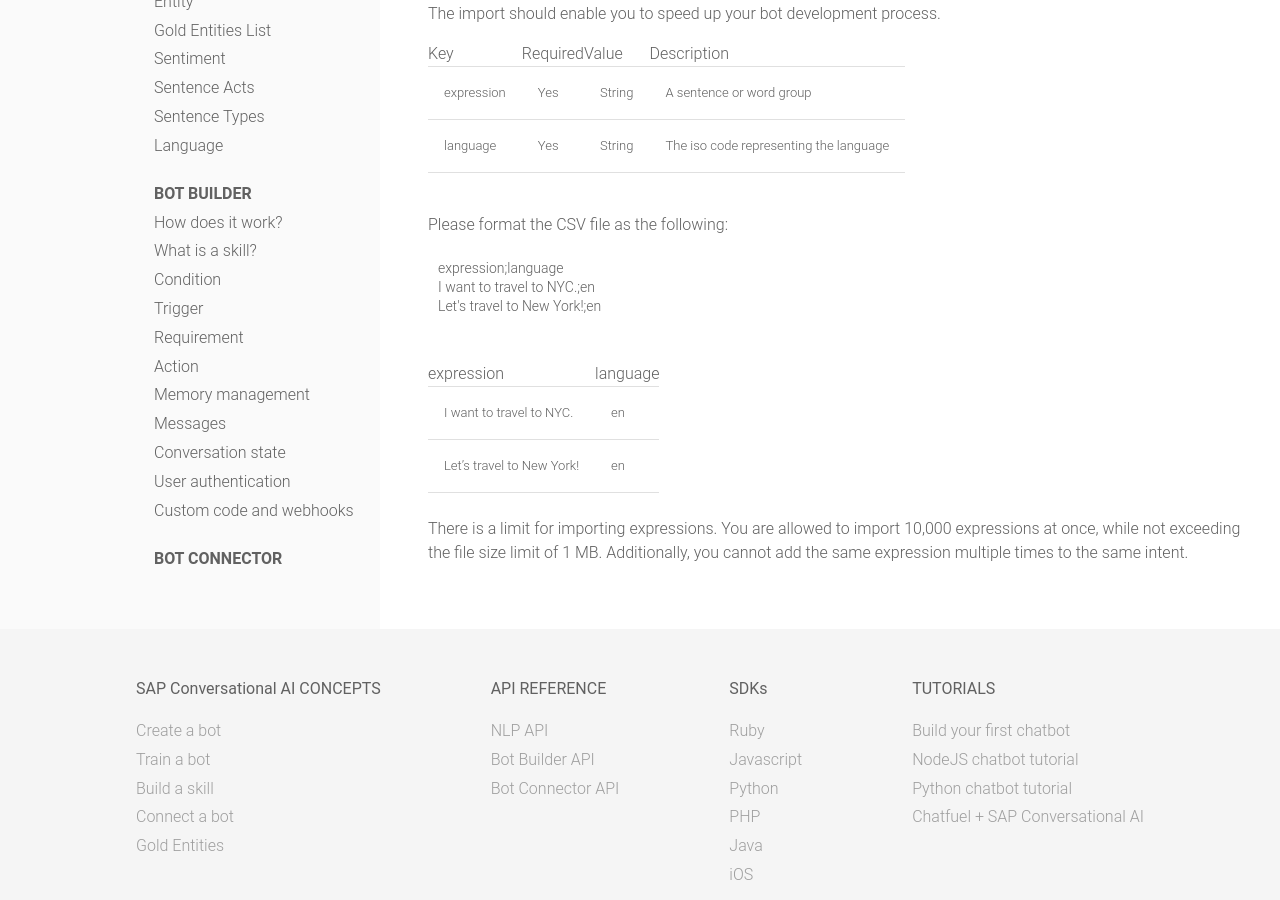
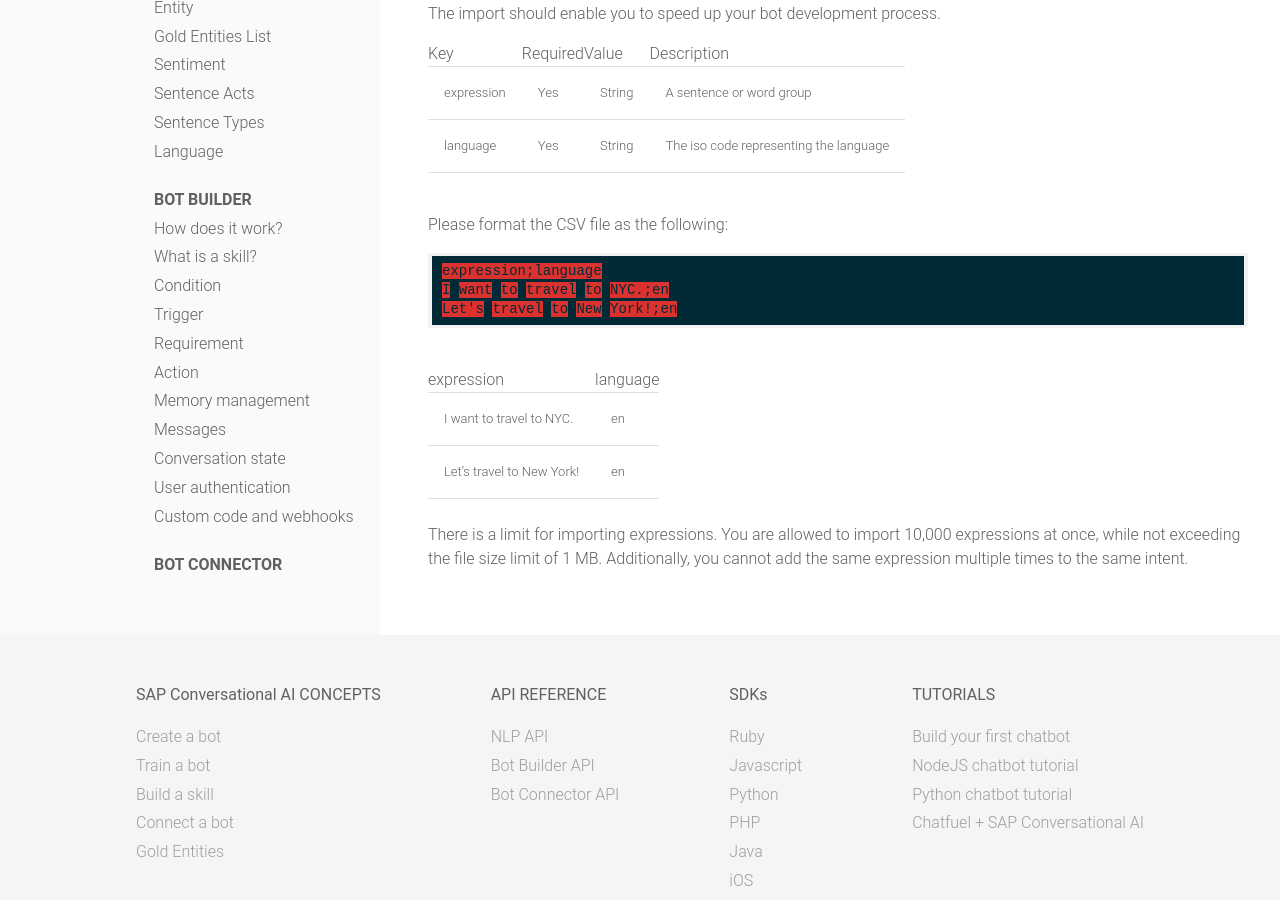
Before and after one commit to SAP-archive/docs, a Jekyll site: the page built from concepts/nlp_lexic/expression.md, in a window 1280 px wide and 900 px high, scrolled down 1151 px. Built offline with Jekyll 4.4.1, drawn with Linux system fonts in a browser that asks for light colours; nearby versions of some CDN libraries; comment, search, counter and statistics services are not loaded.

Commit message:
Update expression.md

```diff
--- a/concepts/nlp_lexic/expression.md
+++ b/concepts/nlp_lexic/expression.md
@@ -37,7 +37,7 @@ The import should enable you to speed up your bot development process.
 <br>
 
 Please format the CSV file as the following:
-~~~JSON
+~~~ json
 expression;language
 I want to travel to NYC.;en
 Let's travel to New York!;en
```
